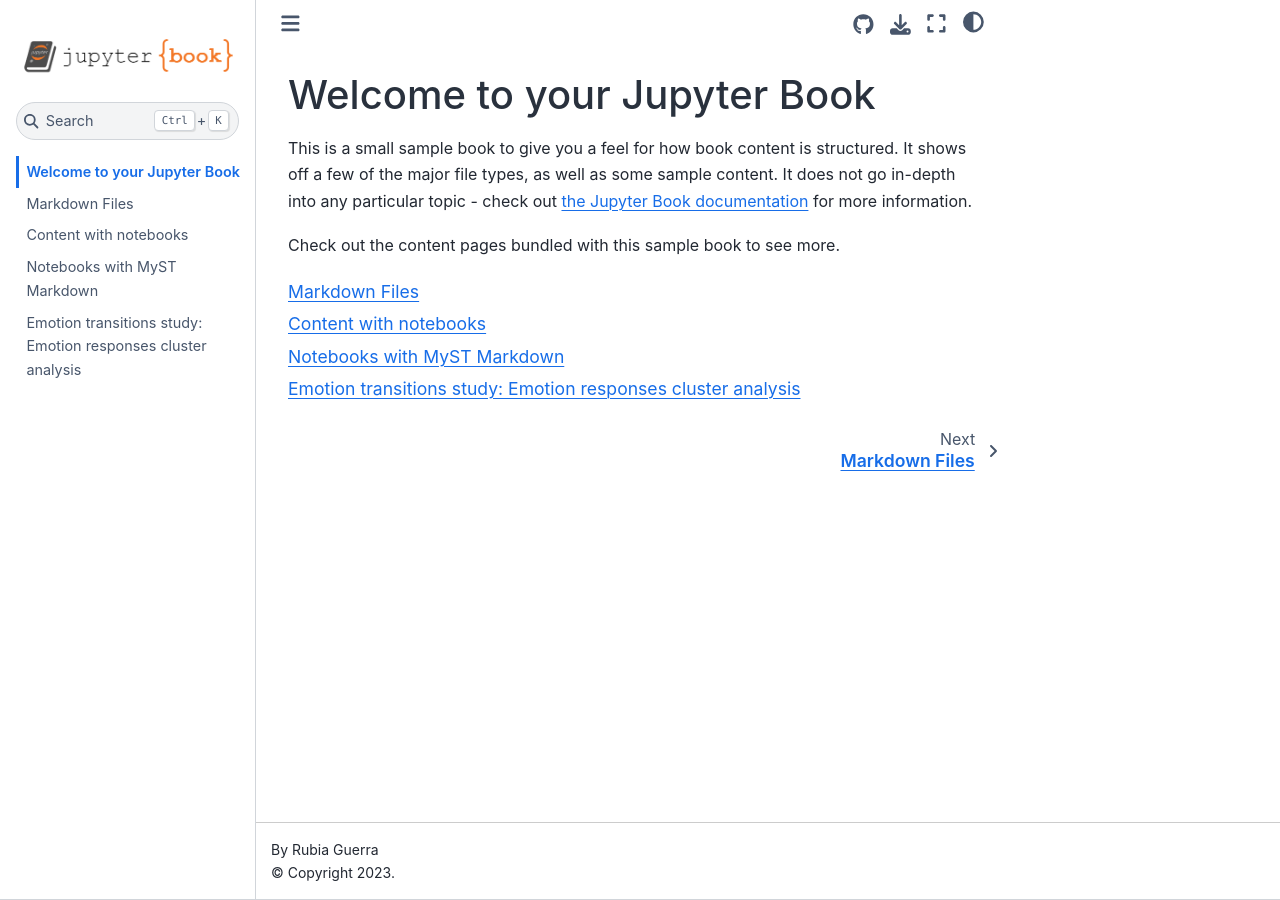
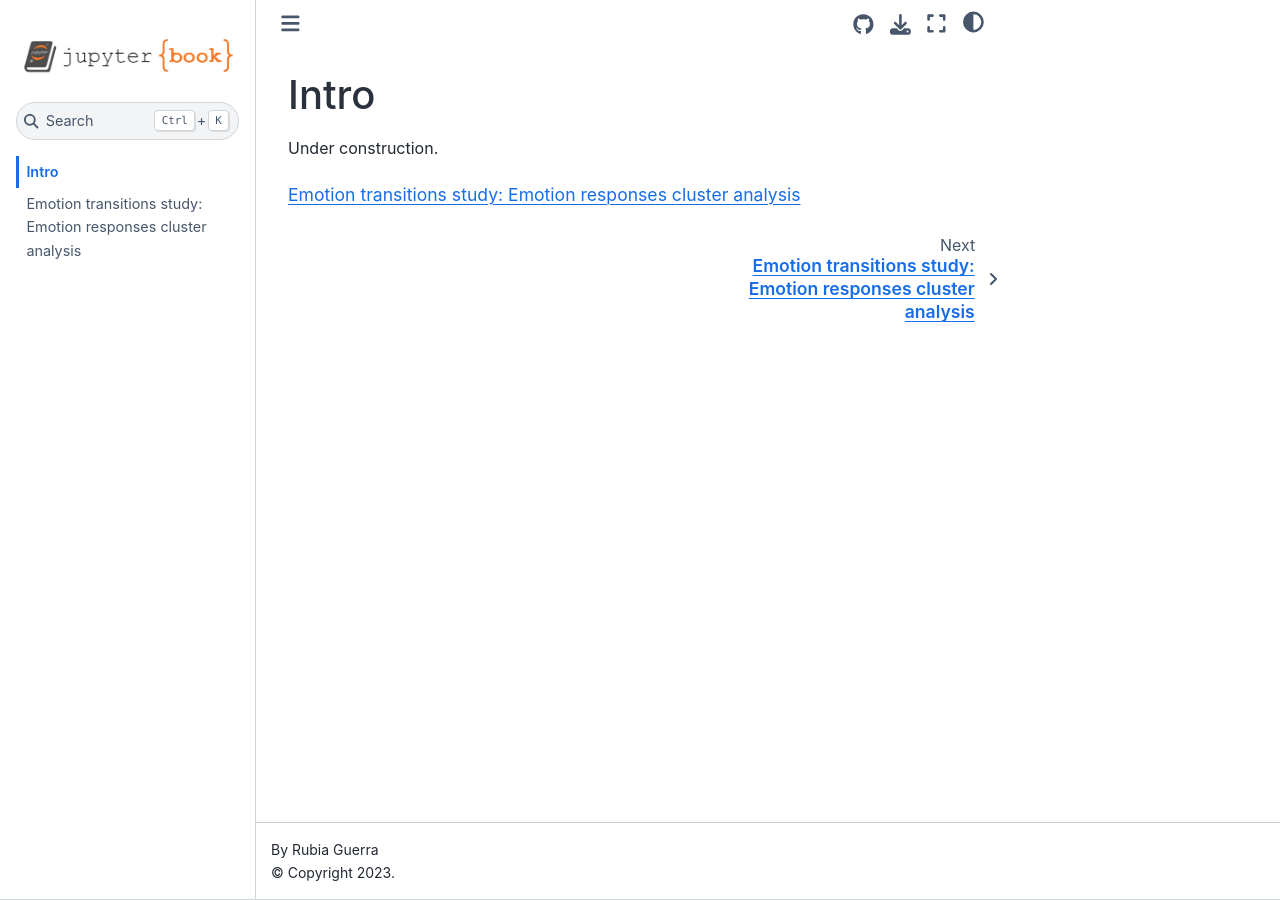
Before and after one commit to rubiarg/emotion-transitions, a Jupyter Book: the page built from intro.md, in a window 1280 px wide. Built offline with Jupyter Book 1.0.4 settings and Sphinx 7.4.7 and the Sphinx Book theme 1.1.4, drawn with Linux system fonts in a browser that asks for light colours.

Commit message:
updated analyses

````diff
--- a/_toc.yml
+++ b/_toc.yml
@@ -4,7 +4,4 @@
 format: jb-book
 root: intro
 chapters:
-- file: markdown
-- file: notebooks
-- file: markdown-notebooks
 - file: feeltrace-clustering
--- a/intro.md
+++ b/intro.md
@@ -1,11 +1,6 @@
-# Welcome to your Jupyter Book
+# Intro
 
-This is a small sample book to give you a feel for how book content is
-structured.
-It shows off a few of the major file types, as well as some sample content.
-It does not go in-depth into any particular topic - check out [the Jupyter Book documentation](https://jupyterbook.org) for more information.
-
-Check out the content pages bundled with this sample book to see more.
+Under construction.
 
 ```{tableofcontents}
 ```
````
Also changed, not shown: feeltrace-clustering.ipynb.
